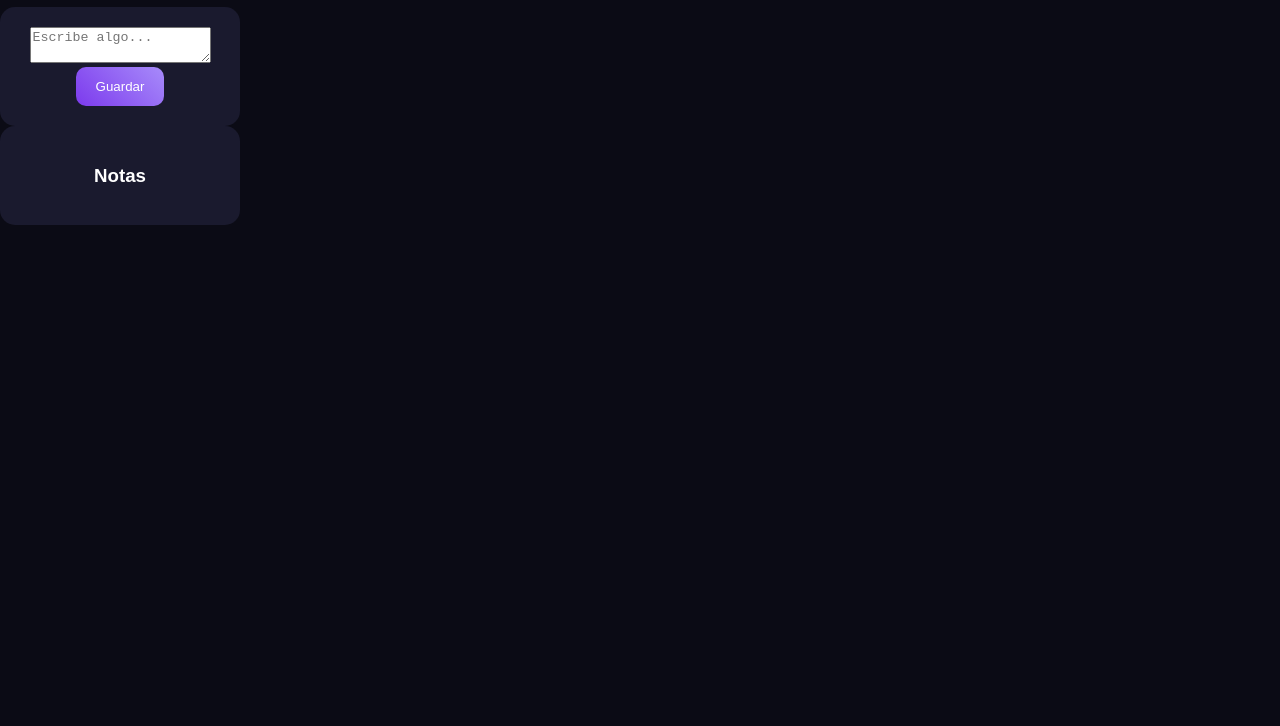
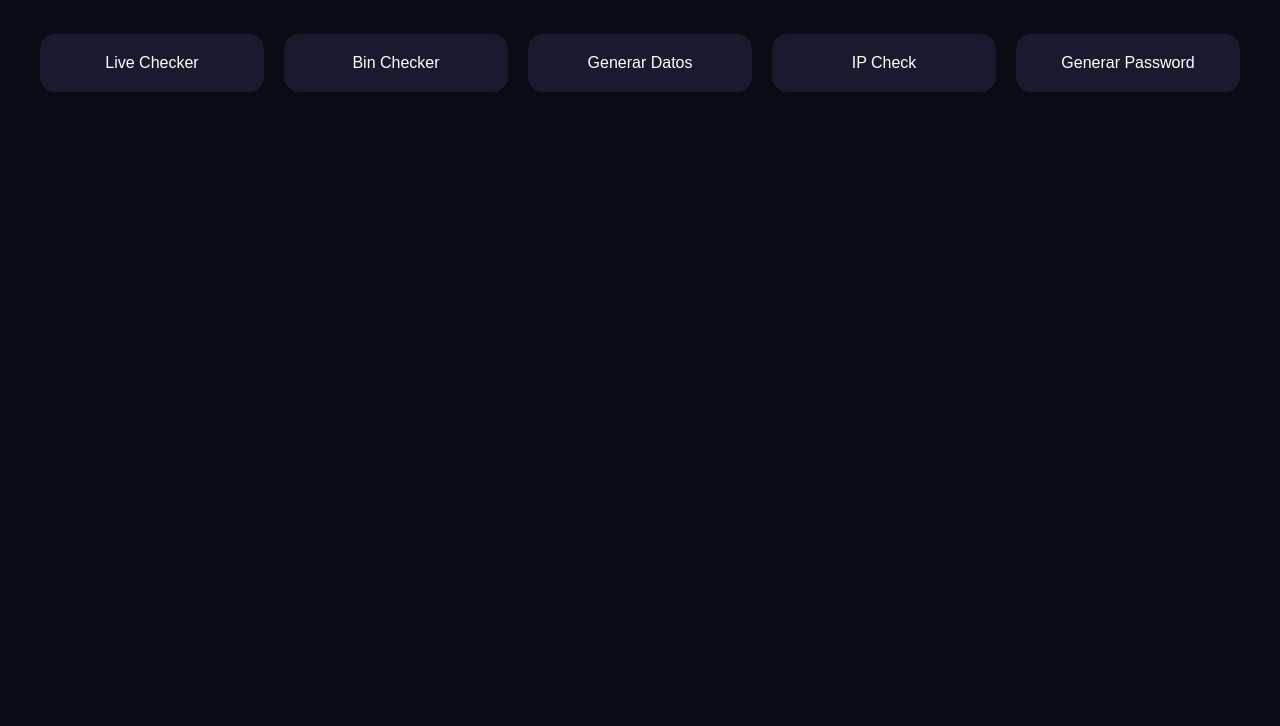
Before and after one commit to loromaikol9-web/mi-web-estudio, a website: page dashboard.html in a window 1280 px wide. Shown: the part 74-800 px from the top of the page. Drawn offline with Linux system fonts and the light colour scheme; no server answers.

Commit message:
Update dashboard layout and add new features

```diff
--- a/dashboard.html
+++ b/dashboard.html
@@ -1,27 +1,21 @@
-
 <!DOCTYPE html>
-<html>
+<html lang="es">
 <head>
-<title>Panel</title>
+<meta charset="UTF-8">
+<title>Dashboard</title>
 <link rel="stylesheet" href="style.css">
 </head>
 <body>
 
-<div class="container">
-<h1 class="glitch">⚡ PANEL</h1>
+<h2 style="text-align:center;">Herramientas</h2>
 
-<div class="card">
-<textarea id="note" placeholder="Escribe algo..."></textarea>
-<button onclick="saveNote()">Guardar</button>
+<div class="planes">
+  <div class="card">Live Checker</div>
+  <div class="card">Bin Checker</div>
+  <div class="card">Generar Datos</div>
+  <div class="card">IP Check</div>
+  <div class="card">Generar Password</div>
 </div>
 
-<div class="card">
-<h3>Notas</h3>
-<div id="notes"></div>
-</div>
-
-</div>
-
-<script src="script.js"></script>
 </body>
 </html>
```
